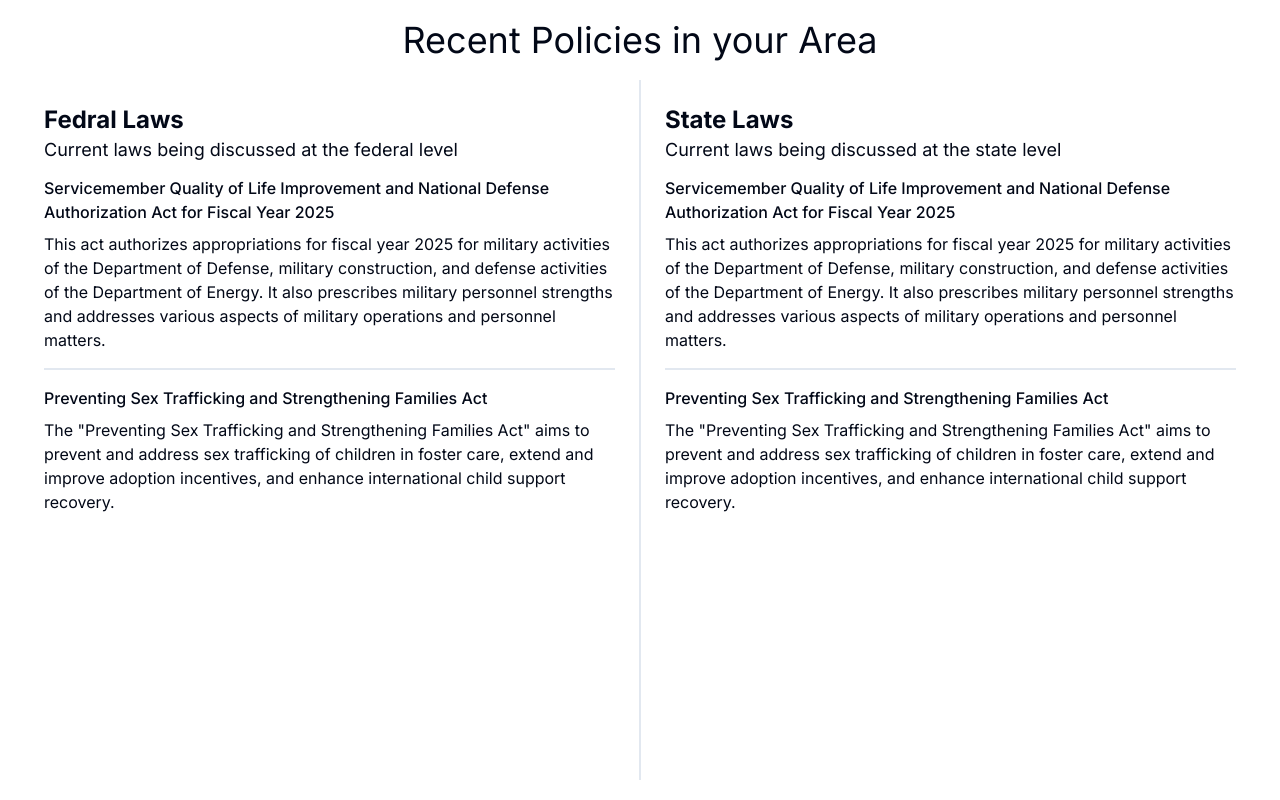
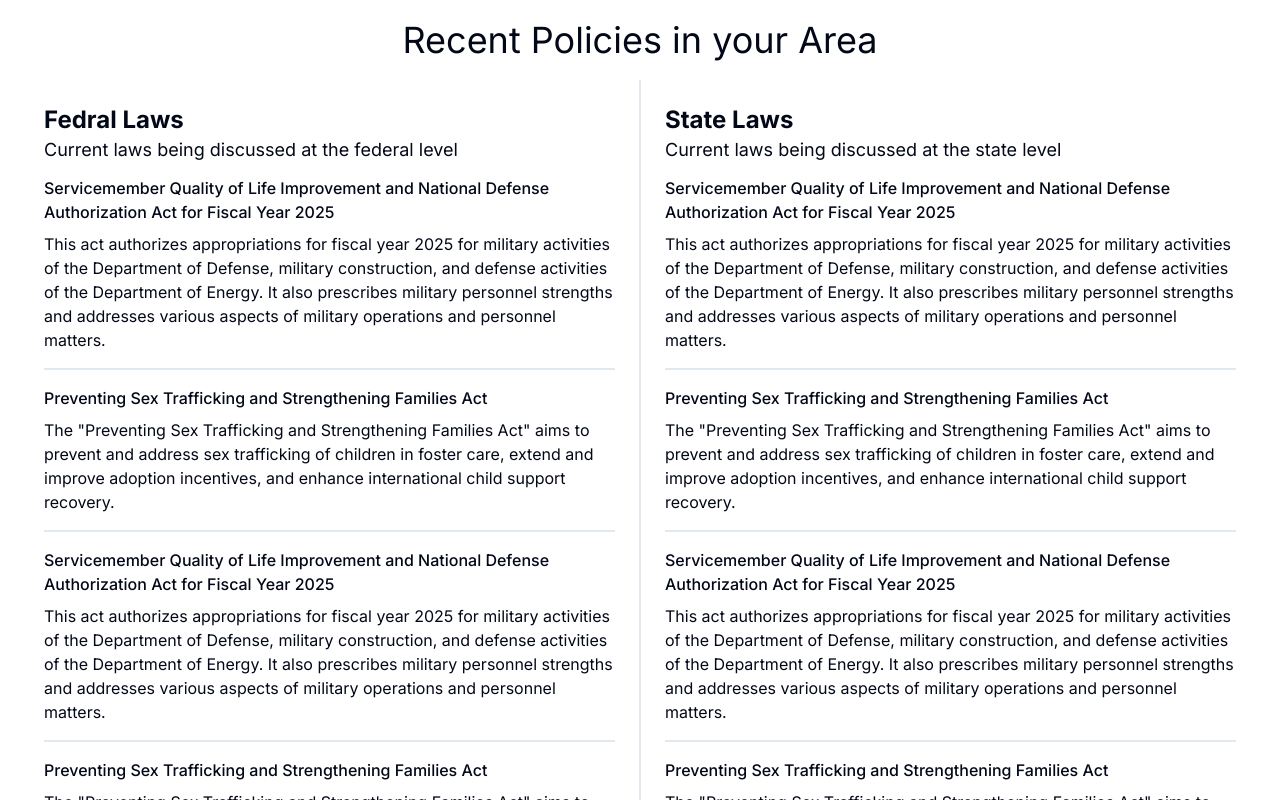
Before and after one commit to IzuEneh/policy-pulse, a Next.js app: page / in a window 1280 px wide. Shown: the top 800 px of the page. Built offline with nearby package versions, Linux system fonts and the light colour scheme.

Commit message:
add more bills

```diff
--- a/src/app/page.tsx
+++ b/src/app/page.tsx
@@ -2,6 +2,34 @@ import Summary from "@/components/ui/summary";
 
 const summaries = [
 	{
+		id: "bill-0",
+		title:
+			"Servicemember Quality of Life Improvement and National Defense Authorization Act for Fiscal Year 2025",
+		summary: `This act authorizes appropriations for fiscal year 2025 for military activities of the Department of Defense,
+    military construction, and defense activities of the Department of Energy. It also prescribes military personnel strengths
+    and addresses various aspects of military operations and personnel matters.`,
+	},
+	{
+		id: "bill-1",
+		title: "Preventing Sex Trafficking and Strengthening Families Act",
+		summary: `The "Preventing Sex Trafficking and Strengthening Families Act" aims to prevent and address sex trafficking of children in foster care,
+      extend and improve adoption incentives, and enhance international child support recovery.`,
+	},
+  {
+		id: "bill-0",
+		title:
+			"Servicemember Quality of Life Improvement and National Defense Authorization Act for Fiscal Year 2025",
+		summary: `This act authorizes appropriations for fiscal year 2025 for military activities of the Department of Defense,
+    military construction, and defense activities of the Department of Energy. It also prescribes military personnel strengths
+    and addresses various aspects of military operations and personnel matters.`,
+	},
+	{
+		id: "bill-1",
+		title: "Preventing Sex Trafficking and Strengthening Families Act",
+		summary: `The "Preventing Sex Trafficking and Strengthening Families Act" aims to prevent and address sex trafficking of children in foster care,
+      extend and improve adoption incentives, and enhance international child support recovery.`,
+	},
+  {
 		id: "bill-0",
 		title:
 			"Servicemember Quality of Life Improvement and National Defense Authorization Act for Fiscal Year 2025",
```
Also changed, not shown: 1 other file (tests, documents, lock files or other folders).
